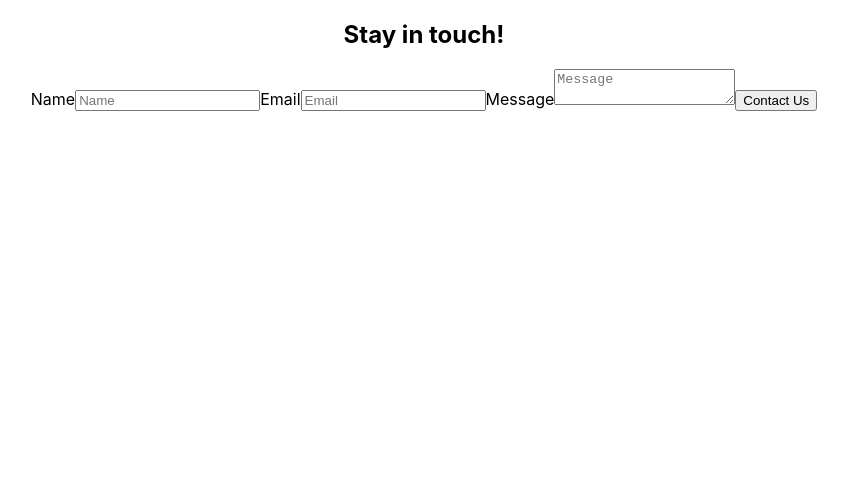
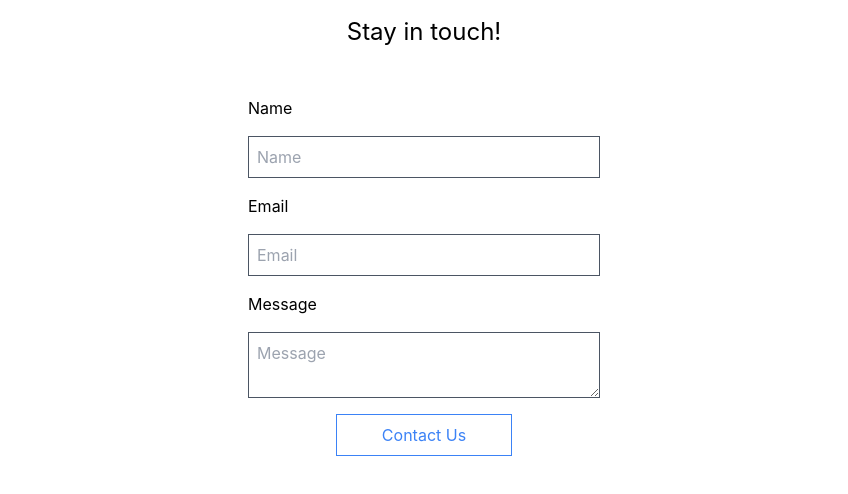
Before and after one commit to krames12/forms-with-netlify-react, a React (Create React App) app: page / in a window 1280 px wide. Shown: the top 494 px of the page, without its empty margins (216-1064 px from the left). Built offline with nearby package versions, Linux system fonts and the light colour scheme.

Commit message:
feat: added tailwind for quick styling

```diff
--- a/public/index.html
+++ b/public/index.html
@@ -9,6 +9,7 @@
       name="description"
       content="Web site created using create-react-app"
     />
+    <link href="https://unpkg.com/tailwindcss@^1.0/dist/tailwind.min.css" rel="stylesheet">
     <link rel="apple-touch-icon" href="%PUBLIC_URL%/logo192.png" />
     <!--
       manifest.json provides metadata used when your web app is installed on a
--- a/src/App.js
+++ b/src/App.js
@@ -5,7 +5,7 @@ import ContactForm from "./components/ContactForm";
 function App() {
   return (
     <div className="App">
-      <h2>Stay in touch!</h2>
+      <h2 className="text-2xl my-4 text-center">Stay in touch!</h2>
       <ContactForm />
     </div>
   );
--- a/src/components/ContactForm/index.js
+++ b/src/components/ContactForm/index.js
@@ -30,12 +30,15 @@ const ContactForm = () => {
   }
 
   return (
-    <form onSubmit={handleSubmit} >
-      <label className="form-label">
+    <form
+      onSubmit={handleSubmit}
+      className="max-w-sm p-4 mx-auto"
+    >
+      <label className="form-label block my-4 text-left">
         Name
         <input
           name="name"
-          className="form-input"
+          className="form-input block border border-gray-600 p-2 my-4 w-full"
           type="text"
           defaultValue={name}
           placeholder="Name"
@@ -44,11 +47,11 @@ const ContactForm = () => {
           required
         />
       </label>
-      <label className="form-label">
+      <label className="form-label block my-4 text-left">
         Email
         <input
           name="email"
-          className="form-input"
+          className="form-input block border border-gray-600 p-2 my-4 w-full"
           type="email"
           defaultValue={email}
           placeholder="Email"
@@ -57,18 +60,18 @@ const ContactForm = () => {
           required
         />
       </label>
-      <label className="form-label">
+      <label className="form-label block my-4 text-left">
         Message
         <textarea
           name="message"
-          className="form-input"
+          className="form-input block border border-gray-600 p-2 my-4 w-full"
           placeholder="Message"
           onChange={event => setMessage(event.target.value)}
           defaultValue={message}
           data-testid="input-element"
         />
       </label>
-      <button type="submit">Contact Us</button>
+      <button type="submit" className="block bg-transparent hover:bg-blue-500 py-2 px-4 border border-blue-500 text-blue-500 hover:text-white w-6/12 my-4 mx-auto text-center">Contact Us</button>
     </form>
   )
 }
```
